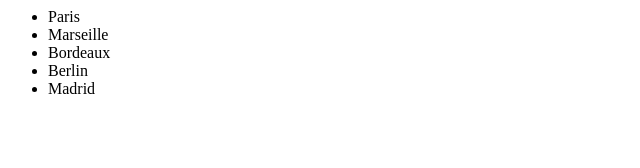
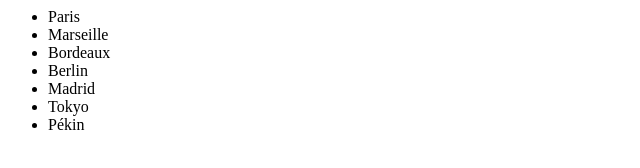
Before and after one commit to rdeniel/villegit, a plain HTML site: page index.html in a window 1280 px wide. Shown: the whole page, without its empty margins (0-640 px from the left). Drawn offline with Linux system fonts and the light colour scheme.

Commit message:
ajout villes asiatiques

```diff
--- a/index.html
+++ b/index.html
@@ -10,6 +10,8 @@
 			<li>Bordeaux</li>
 			<li>Berlin</li>
 			<li>Madrid</li>
+			<li>Tokyo</li>
+			<li>Pékin</li>
 		</ul>
 	</body>
 </html>
```
